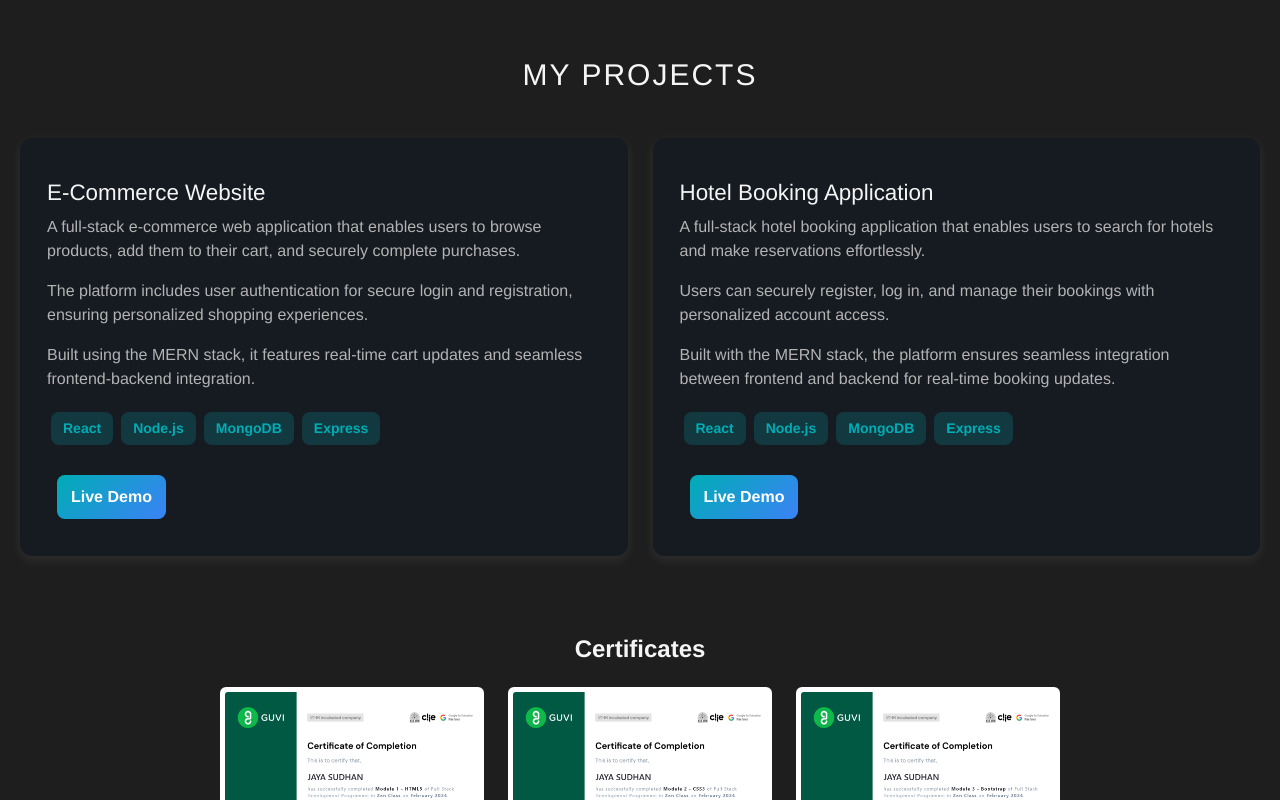
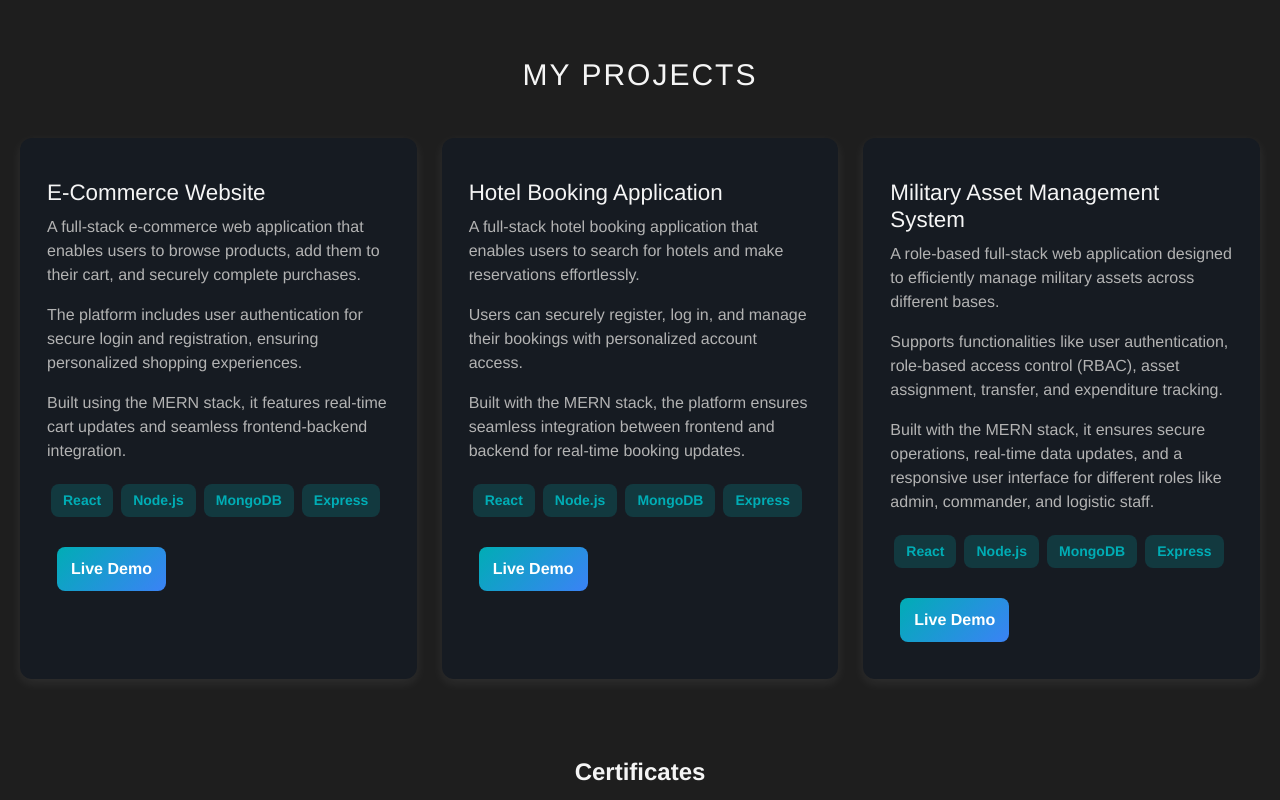
Before and after one commit to sudhan-1999/portfolio, a React (Vite) app: page / in a window 1280 px wide. Shown: the part 860-1660 px from the top of the page. Built offline with nearby package versions, Linux system fonts and the light colour scheme.

Commit message:
new project added

```diff
--- a/src/Project.jsx
+++ b/src/Project.jsx
@@ -43,6 +43,16 @@ function Projects() {
       tech: ["React", "Node.js", "MongoDB", "Express"],
       liveLink: "https://hotl-booking.netlify.app/",
     },
+    {
+  title: "Military Asset Management System",
+  description: [
+    "A role-based full-stack web application designed to efficiently manage military assets across different bases.",
+    "Supports functionalities like user authentication, role-based access control (RBAC), asset assignment, transfer, and expenditure tracking.",
+    "Built with the MERN stack, it ensures secure operations, real-time data updates, and a responsive user interface for different roles like admin, commander, and logistic staff."
+  ],
+  tech: ["React", "Node.js", "MongoDB", "Express"],
+  liveLink: "https://profound-tartufo-c66400.netlify.app/"
+}
   ];
 
   return (
```
